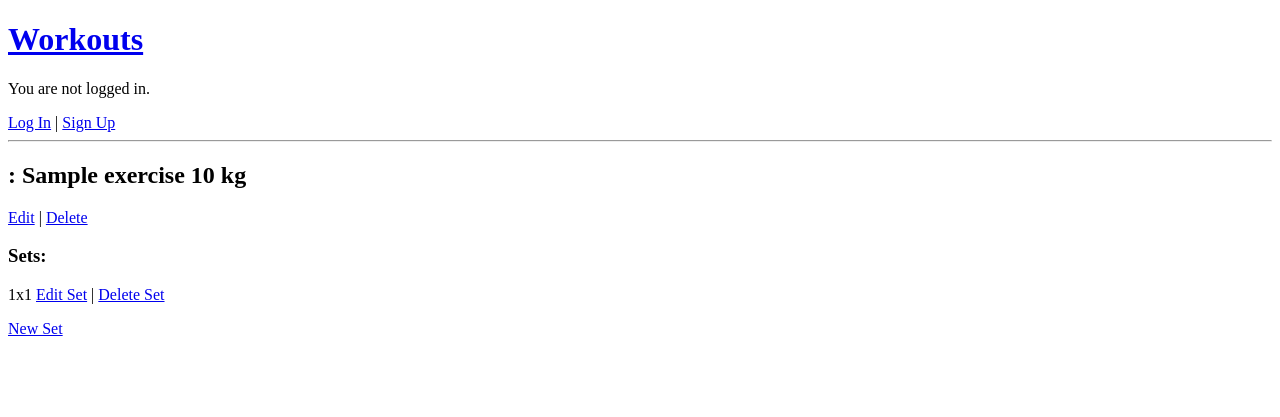
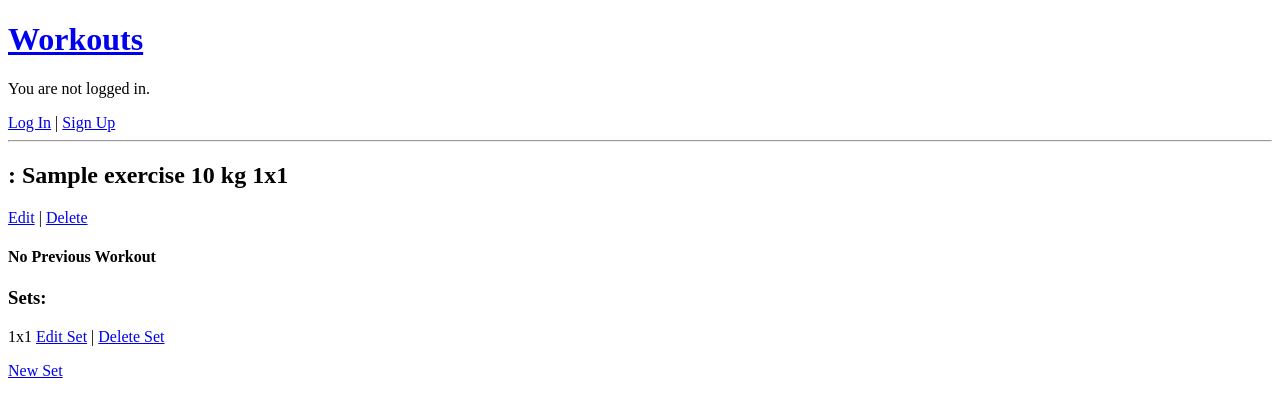
Before and after one commit to niallsiow/workout_tracker, a Django app: template templates/workout_detail.html in a window 1280 px wide. Shown: the top 417 px of the page. Run offline with Django 5.2, Linux system fonts and the light colour scheme; the template is opened without the code that fills it: values that come from a table or form of the project are taken from there, others are empty; tables that the repository leaves empty hold one stand-in row (values such as "Sample post"); data that the repository does not hold is empty.

Commit message:
Update function for getting previous workout and update template rendering

```diff
--- a/templates/workout_detail.html
+++ b/templates/workout_detail.html
@@ -2,10 +2,16 @@
 
 {% block content %}
 
-  <h2><a href="{% url 'session_detail' workout.session.pk %}">{{workout.session.date }}</a>: {{ workout.exercise }} {{ workout.get_weight }}</h2>
+  <h2><a href="{% url 'session_detail' workout.session.pk %}">{{workout.session.date }}</a>: {{ workout.exercise }} {{ workout.get_weight }} {{ workout.get_sets }}</h2>
 
   <a href="{% url 'workout_edit' workout.pk %}">Edit</a> |
   <a href="{% url 'workout_delete' workout.pk %}">Delete</a>
+
+  {% if workout.get_previous_workout %}
+    <h4>Previous Workout: {{ workout.get_previous_workout.get_weight }} {{ workout.get_previous_workout.get_sets }}</h4>
+  {% else %}
+    <h4>No Previous Workout</h4>
+  {% endif %}
 
   <h3>Sets:</h3>
   {% for set in workout.set_set.all %}
--- a/workouts/models.py
+++ b/workouts/models.py
@@ -28,7 +28,7 @@ class Workout(models.Model):
     exercise = models.ForeignKey(Exercise, on_delete=models.CASCADE)
     weight = models.DecimalField(max_digits=6, decimal_places=2)
 
-    def get_previous_weight(self):
+    def get_previous_workout(self):
         previous_workout = (
             Workout.objects.filter(
                 session__user=self.session.user, exercise=self.exercise
@@ -36,16 +36,8 @@ class Workout(models.Model):
             .filter(id__lt=self.id)
             .last()
         )
-        if previous_workout:
-            unit = "kg"
-            previous_weight = str(
-                int(previous_workout.weight)
-                if previous_workout.weight == int(previous_workout.weight)
-                else str(previous_workout.weight)
-            )
-            return f"{previous_weight} kg"
-        else:
-            return "N/A"
+        print(previous_workout)
+        return previous_workout
 
     def get_weight(self):
         unit = "kg"
@@ -70,7 +62,6 @@ class Workout(models.Model):
         sets_string = ""
         for reps, sets in set_count.items():
             sets_string += f"{sets}x{reps} "
-
         return sets_string
 
     def __str__(self):
```
Also changed, not shown: templates/session_detail.html (+9 -6 lines).
